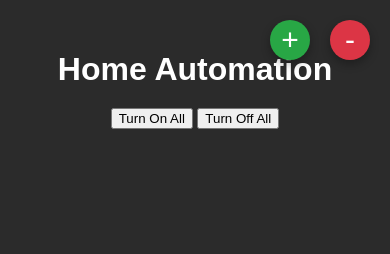
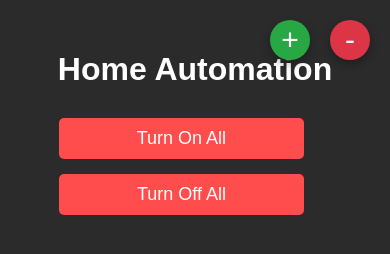
Before and after one commit to RowdyCode/RI-AUTO, a plain HTML site: page index.html in a window 390 px wide. Drawn offline with Linux system fonts and the light colour scheme; no server answers.

Commit message:
Update style.css

```diff
--- a/style.css
+++ b/style.css
@@ -166,12 +166,69 @@ h1 {
     background: wheat;
     border-radius: 20px;
 }
+
+#global-controls {
+    display: flex;
+    justify-content: center;
+    gap: 10px;
+    color: white;
+    font-size: 16px;
+    border: none;
+    padding: 10px 20px;
+    border-radius: 5px;
+    cursor: pointer;
+    transition: background-color 0.3s ease;
+    margin: 20px 0;
+}
+
+.global-btn {
+    background-color: #ff4d4d;
+    color: white;
+    padding: 10px 20px;
+    border: none;
+    border-radius: 5px;
+    font-size: 16px;
+    cursor: pointer;
+    transition: background-color 0.3s ease, transform 0.2s ease;
+}
+
+.global-btn:hover {
+    background-color: #555555;
+    transform: scale(1.05);
+}
+
+.global-btn:active {
+    transform: scale(0.95);
+}
+
+#turnoffallbtn {
+    position: fixed;
+    top: 20px;
+    left: 20px;
+
+}
+
+#turnoffallbtn:hover {
+    background-color: #cc0000;
+}
+
 /* Responsive styling */
 @media (max-width: 768px) {
     .device-btn {
         width: 100px;
         height: 100px;
         font-size: 16px;
+    }
+
+
+    #global-controls {
+        flex-direction: column;
+        gap: 15px;
+    }
+
+    .global-btn {
+        width: 90%;
+        font-size: 18px;
     }
 
     .pings{
```
